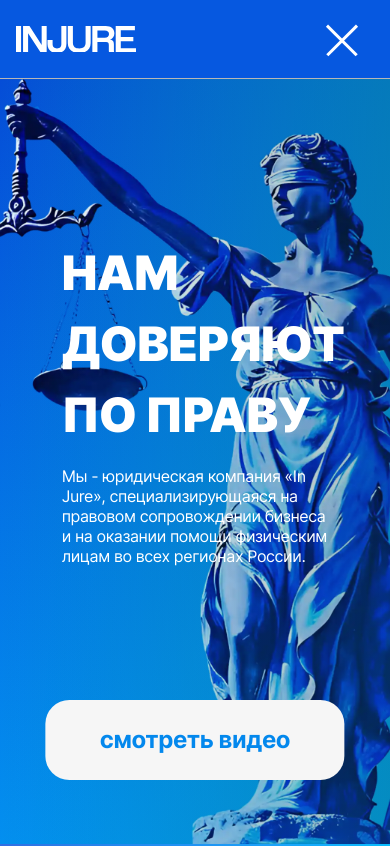
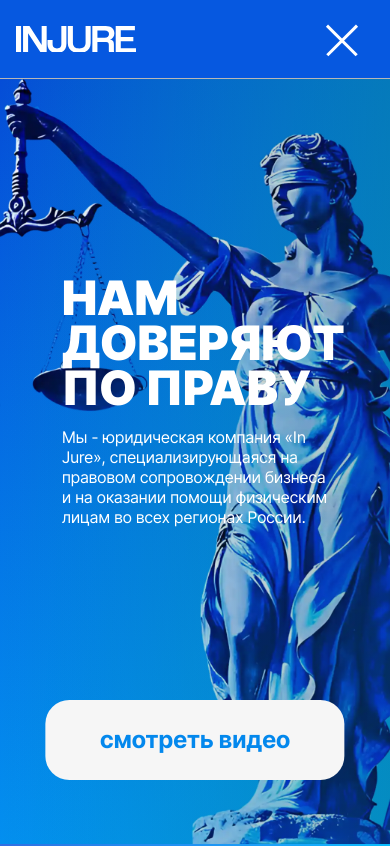
Before and after one commit to RomanTolkachev/injure, a React (Create React App) app: page / in a window 390 px wide. Shown: the top 846 px of the page. Built offline with nearby package versions, Linux system fonts and the light colour scheme.

Commit message:
did line-height for hero on small screen

```diff
--- a/tailwind.config.js
+++ b/tailwind.config.js
@@ -40,7 +40,10 @@ module.exports = {
           "clamp(4rem, 0rem + 6.25vw, 5rem)",
           "clamp(4.625rem, 0.625rem + 6.25vw, 5.625rem)",
         ], // 64 строка 76 -  высота 80 строка 96
-        "hero-main-small-mobile": ["clamp(2.625rem, -1.5rem + 18.333vw, 4rem)"],
+        "hero-main-small-mobile": [
+          "clamp(2.625rem, -1.5rem + 18.333vw, 4rem)",
+          "clamp(1.875rem, -1.222rem + 16.519vw, 5.375rem)",
+        ],
         "hero-legend": [
           "clamp(1rem, 0.747rem + 0.941vw, 1.5rem)",
           "clamp(1.25rem, 0.744rem + 1.882vw, 2.25rem)",
```
Also changed, not shown: 2 other files (tests, documents, lock files or other folders).
